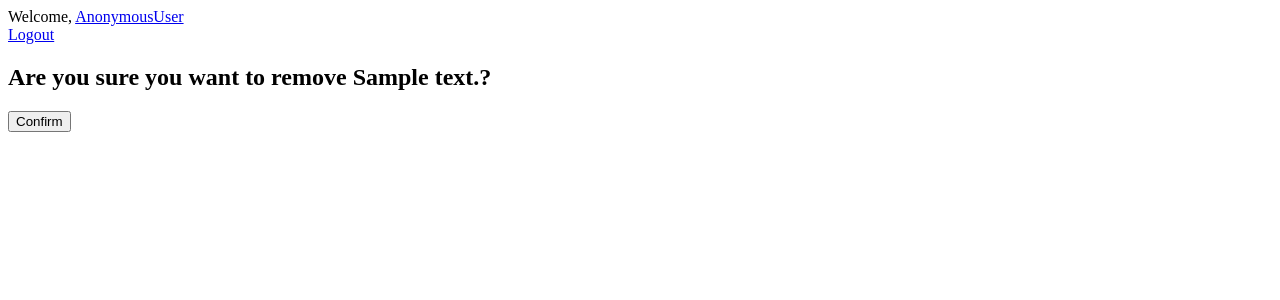
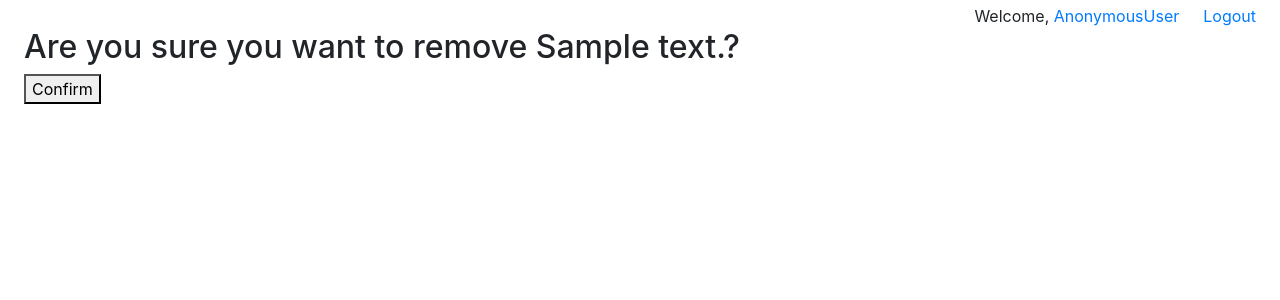
Before and after one commit to BagerManBG/DJangoBasicCRUD, a Django app: template templates/notes/note-delete-confirm.html in a window 1280 px wide. Shown: the top 300 px of the page. Run offline with Django 3.2, Linux system fonts and the light colour scheme; the template is opened without the code that fills it: most values are stand-ins (such as "Sample title", 1, 10 or a date in 2020); some libraries are stand-ins or nearby versions.

Commit message:
Templates change

```diff
--- a/templates/notes/note-delete-confirm.html
+++ b/templates/notes/note-delete-confirm.html
@@ -2,6 +2,11 @@
 <html>
 <head>
 	<title>Confirm Delete #{{ product.id }}</title>
+
+	<link rel="stylesheet" href="https://maxcdn.bootstrapcdn.com/bootstrap/4.1.0/css/bootstrap.min.css">
+
+	<script src="https://ajax.googleapis.com/ajax/libs/jquery/3.3.1/jquery.min.js"></script>
+	<script src="https://maxcdn.bootstrapcdn.com/bootstrap/4.1.0/js/bootstrap.min.js"></script>
 </head>
 <body>
 	<div class="w-100 pt-1 d-flex justify-content-end">
@@ -9,7 +14,7 @@
 		<div class="pr-4"><a href="/accounts/logout">Logout</a></div>
 	</div>
 
-	<form method="POST">
+	<form method="POST" class="ml-4">
 		{% csrf_token %}
 		<h2>Are you sure you want to remove {{ product.description }}?</h2>
 		<button type="submit">Confirm</button>
--- a/templates/registration/login.html
+++ b/templates/registration/login.html
@@ -26,7 +26,7 @@
 
 		  	<div>
 		    	<input type="submit" value="login" />
-			    <input type="hidden" name="next" value="{{ next }}" />
+		    	<a href="{% url 'register' %}" class="pl-4 ml-2">Don't have an account?</a>
 		  	</div>
 	  	</form>
   	</div>
```
